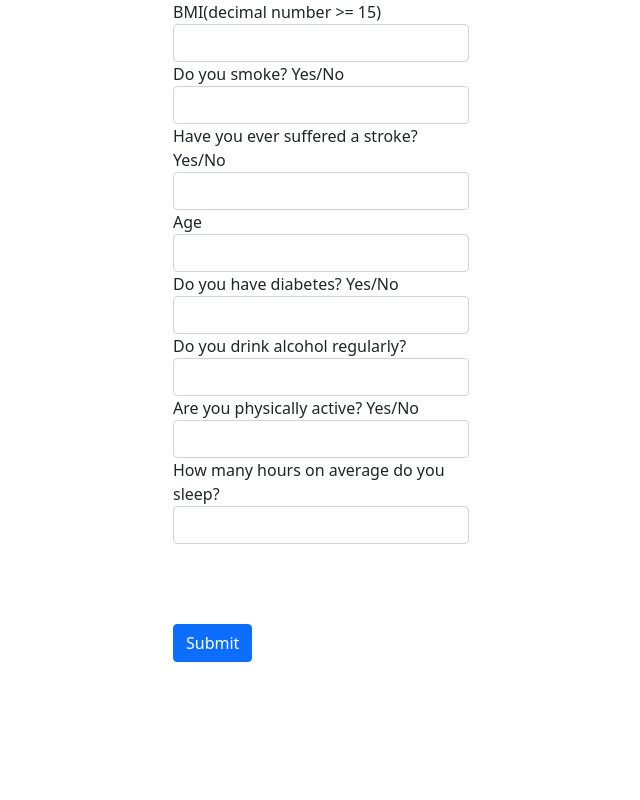
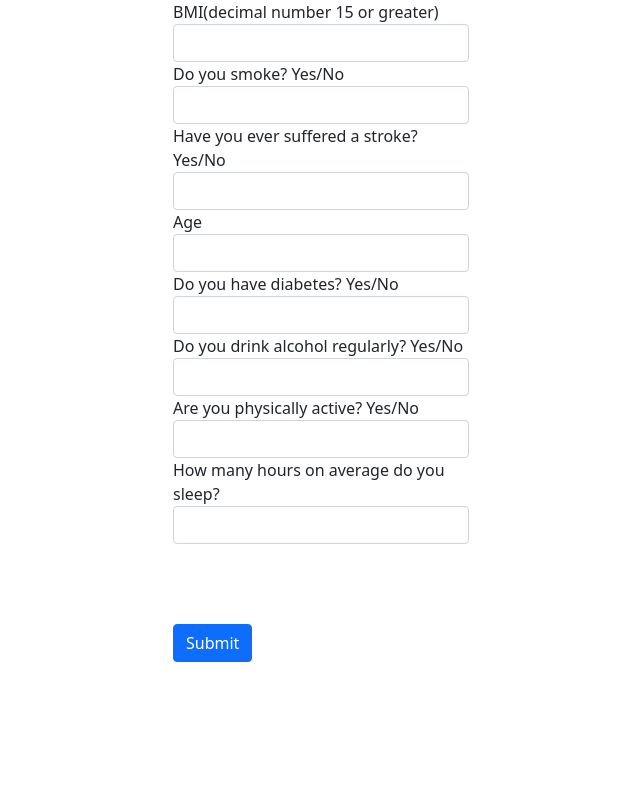
Before and after one commit to BrandonSmith710/HeartDiseasePredictionApp, a Flask app: page / in a window 1280 px wide. Shown: the whole page, without its empty margins (319-959 px from the left). Run offline with Flask 2, Linux system fonts and the light colour scheme.

Commit message:
Update base.html

```diff
--- a/inner/templates/base.html
+++ b/inner/templates/base.html
@@ -11,7 +11,7 @@
     <div class="container col-md-3">
         <form action='/health_checkpoint/' method='post'>
             <div class="mb-3">
-                <label class="form-label">BMI(decimal number >= 15)
+                <label class="form-label">BMI(decimal number 15 or greater)
                 <input name="search" type="text" class="form-control">
                 <label class="form-label">Do you smoke? Yes/No
                 <input name="search2" type="text" class="form-control">
@@ -21,7 +21,7 @@
                 <input name="search4" type="text" class="form-control">
                 <label class="form-label">Do you have diabetes? Yes/No
                 <input name="search5" type="text" class="form-control">
-                <label class="form-label">Do you drink alcohol regularly?
+                <label class="form-label">Do you drink alcohol regularly? Yes/No
                 <input name="search5.0" type="text" class="form-control">
                 <label class="form-label">Are you physically active? Yes/No
                 <input name="search6" type="text" class="form-control">
```
